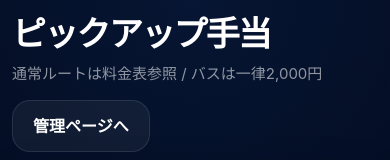
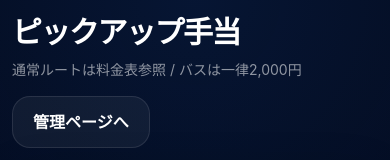
Before and after one commit to sorasasakisyougi-star/pickup-teate-app, a Next.js app: page / in a window 390 px wide. Shown: the top 160 px of the page. Built offline with nearby package versions, Linux system fonts and the light colour scheme; no server answers.

Commit message:
Update page.tsx

```diff
--- a/app/page.tsx
+++ b/app/page.tsx
@@ -773,12 +773,12 @@ export default function Page() {
       <div className="mx-auto w-full max-w-4xl">
         <div className="mb-5 flex flex-col gap-3 sm:mb-7 sm:flex-row sm:items-start sm:justify-between">
           <div className="min-w-0 flex-1">
-            <h1 className="break-keep text-left text-[34px] font-extrabold leading-[1.06] tracking-[-0.05em] sm:text-[42px]">
-              ピックアップ手当
-            </h1>
-            <p className="mt-2 max-w-xl text-left text-[15px] leading-7 text-white/55 sm:text-lg">
-              通常ルートは料金表参照 / バスは一律2,000円
-            </p>
+            <h1 className="break-keep text-left text-[30px] font-extrabold leading-[1.08] tracking-[-0.05em] sm:text-[38px]">
+  ピックアップ手当
+</h1>
+            <p className="mt-2 max-w-xl text-left text-[14px] leading-7 text-white/55 sm:text-lg">
+  通常ルートは料金表参照 / バスは一律2,000円
+</p>
           </div>
 
           <div className="flex justify-start sm:justify-end">
```
